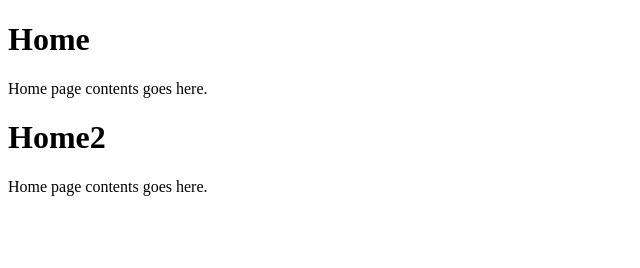
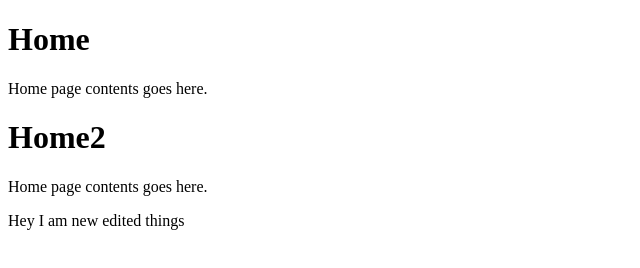
Before and after one commit to AshiniHashara/labsession, a plain HTML site: page index.html in a window 1280 px wide. Shown: the whole page, without its empty margins (0-640 px from the left). Drawn offline with Linux system fonts and the light colour scheme.

```diff
--- a/index.html
+++ b/index.html
@@ -9,5 +9,6 @@
     <p>Home page contents goes here.</p>
     <h1>Home2</h1>
     <p>Home page contents goes here.</p>
+    <p>Hey I am new edited things</p>
 </body>
 </html>
```
